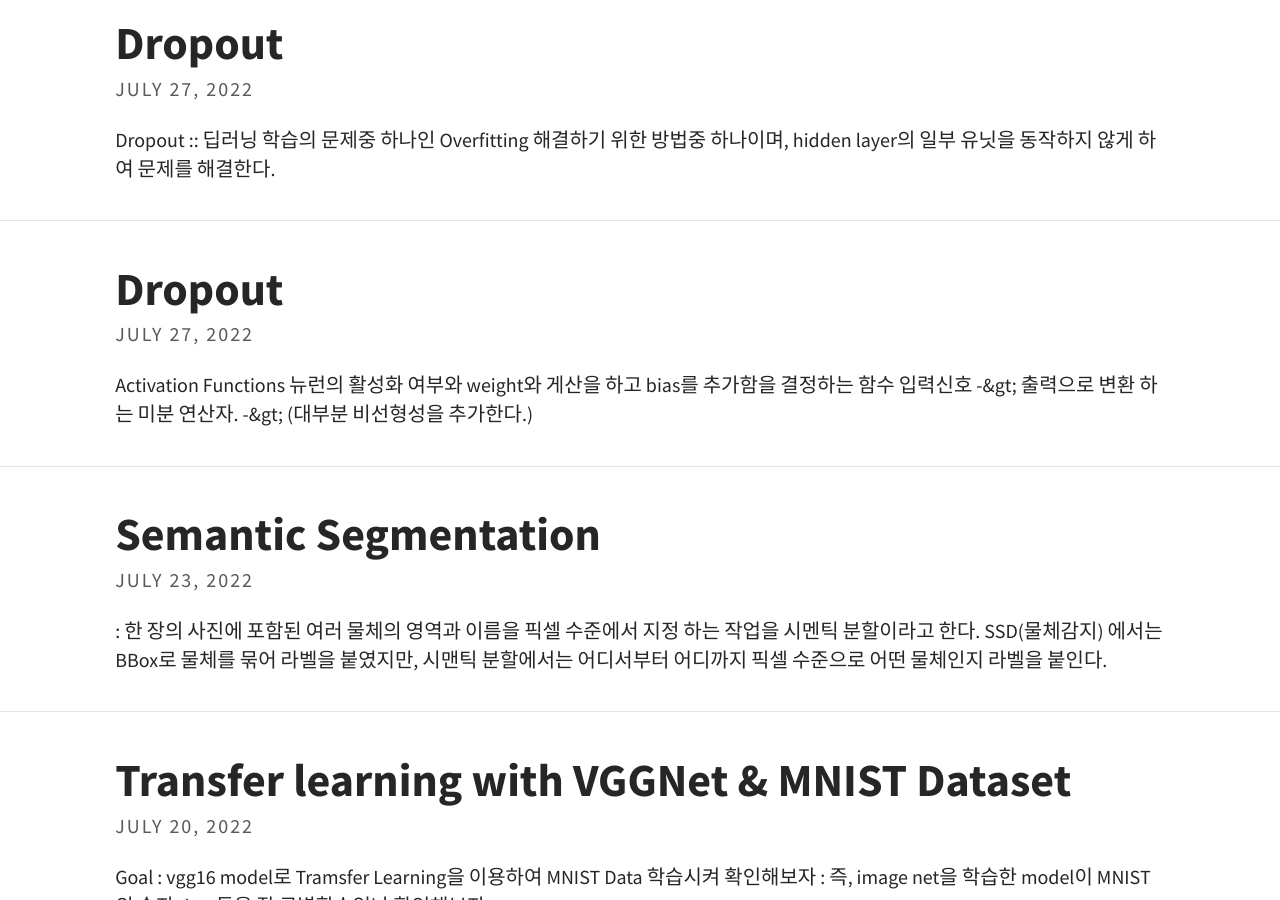
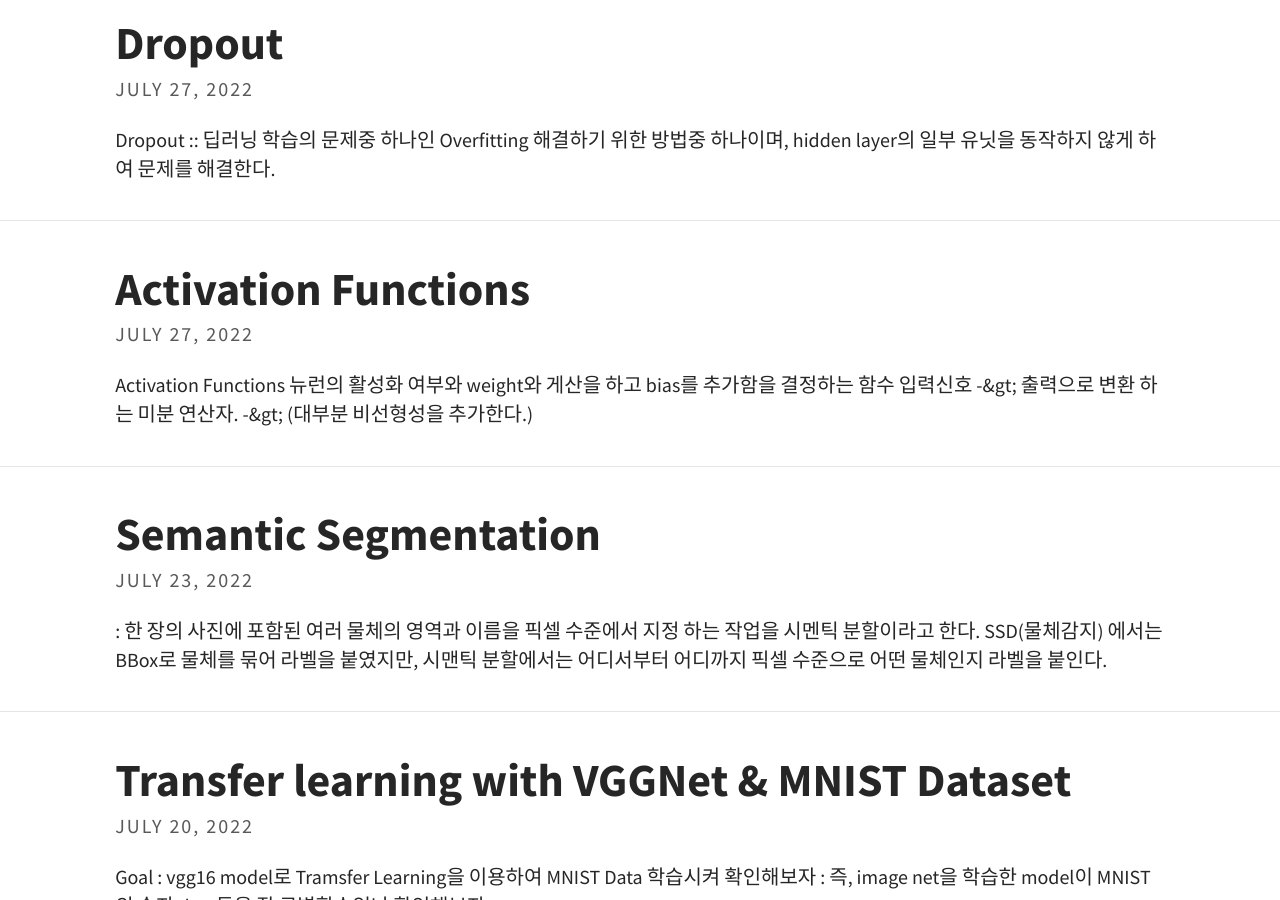
Before and after one commit to Ahnho/Ahnho.github.io, a Jekyll site: the page built from index.html, in a window 1280 px wide and 900 px high, scrolled down 414 px. Built offline with Jekyll 4.4.1, drawn with Linux system fonts in a browser that asks for light colours; the list of posts is cut into pages by our own code.

Commit message:
Update 2022-07-27-activation.md

```diff
--- a/_posts/2022-07-27-activation.md
+++ b/_posts/2022-07-27-activation.md
@@ -1,6 +1,6 @@
 ---
 layout: post
-title: Dropout
+title: Activation Functions
 tags: [DL, CV, Color]
 color: brown
 author: Ahnho
```
